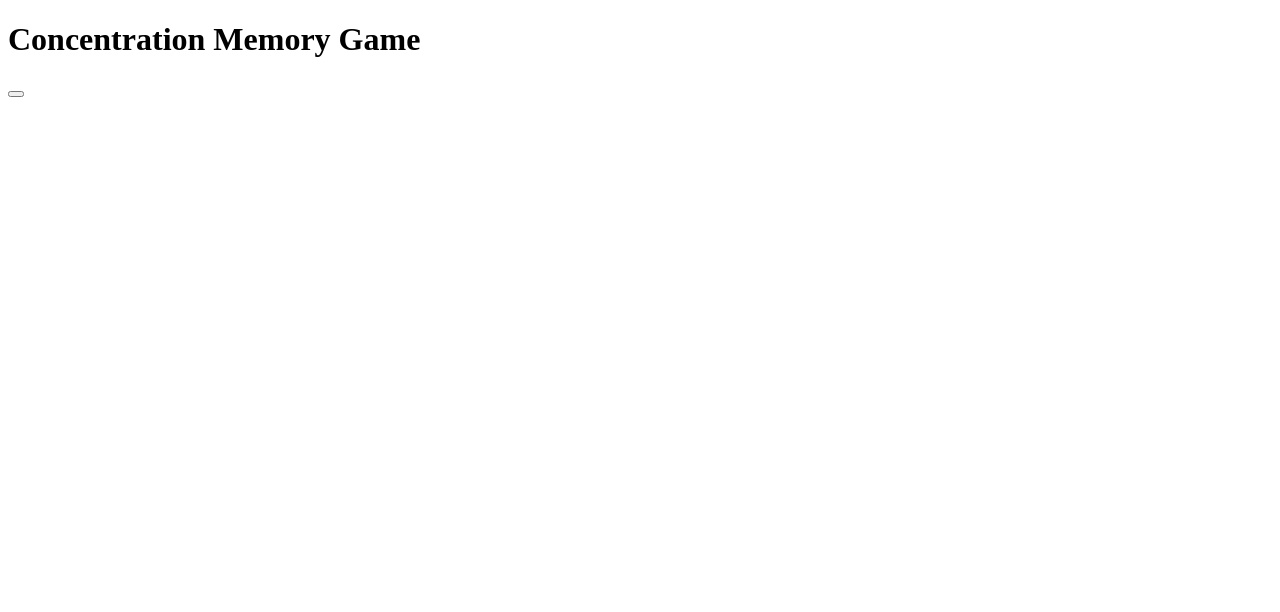
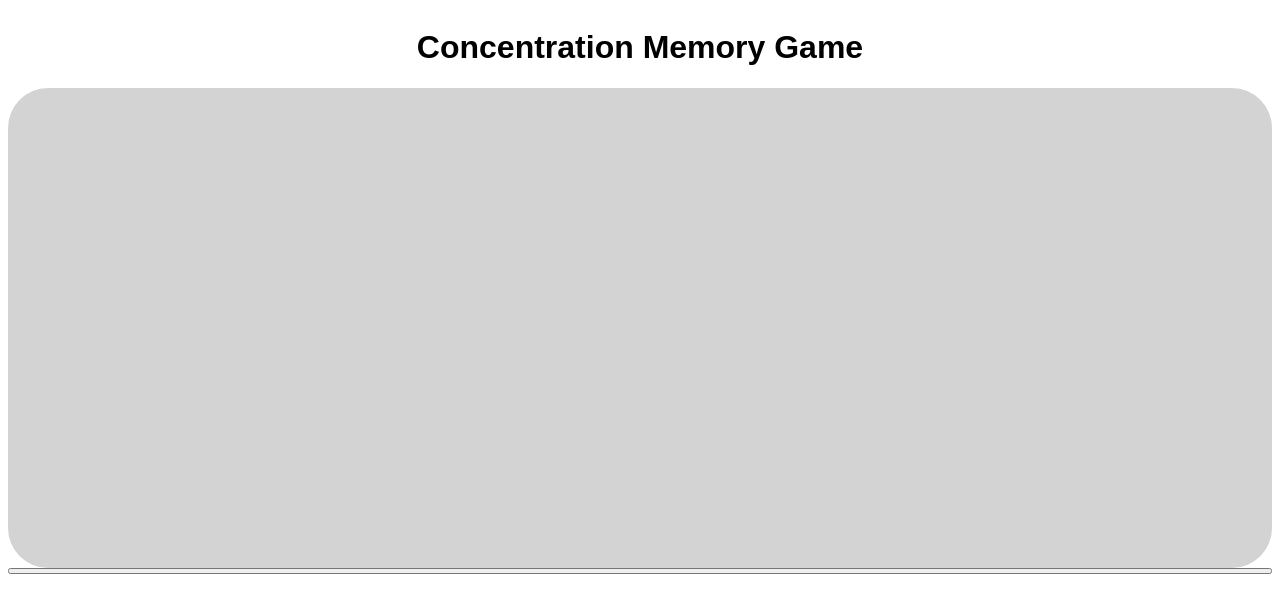
Before and after one commit to normalspoon/myGame, a plain HTML site: page index.html in a window 1280 px wide. Drawn offline with Linux system fonts and the light colour scheme.

Commit message:
first commit

```diff
--- a/style.css
+++ b/style.css
@@ -1,7 +1,19 @@
 * {
-    box-sizing: border-box
+    font-family: Arial, Helvetica, sans-serif;
+    box-sizing: border-box;
 }
 
-div {
-    color: red;
+body {
+    display: flex;
+    flex-direction: column;
+    text-align: center;
+
 }
+
+#board {
+  display: grid;
+  grid-template-columns: repeat(3, 20vmin);
+  grid-template-rows: repeat(3, 20vmin);
+  background-color: lightgrey;
+  border-radius: 5vmin;
+}
```
Also changed, not shown: 1 other file.
